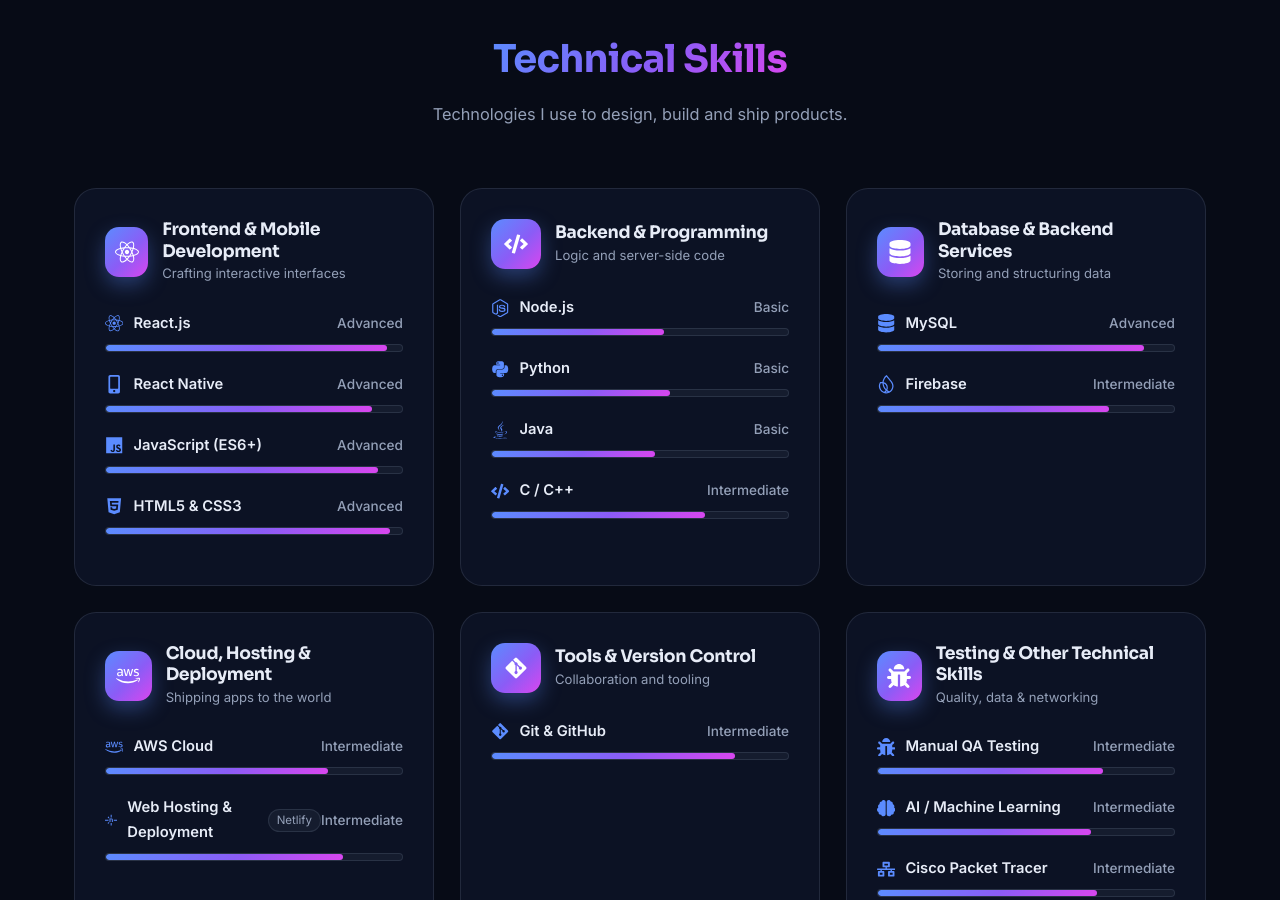
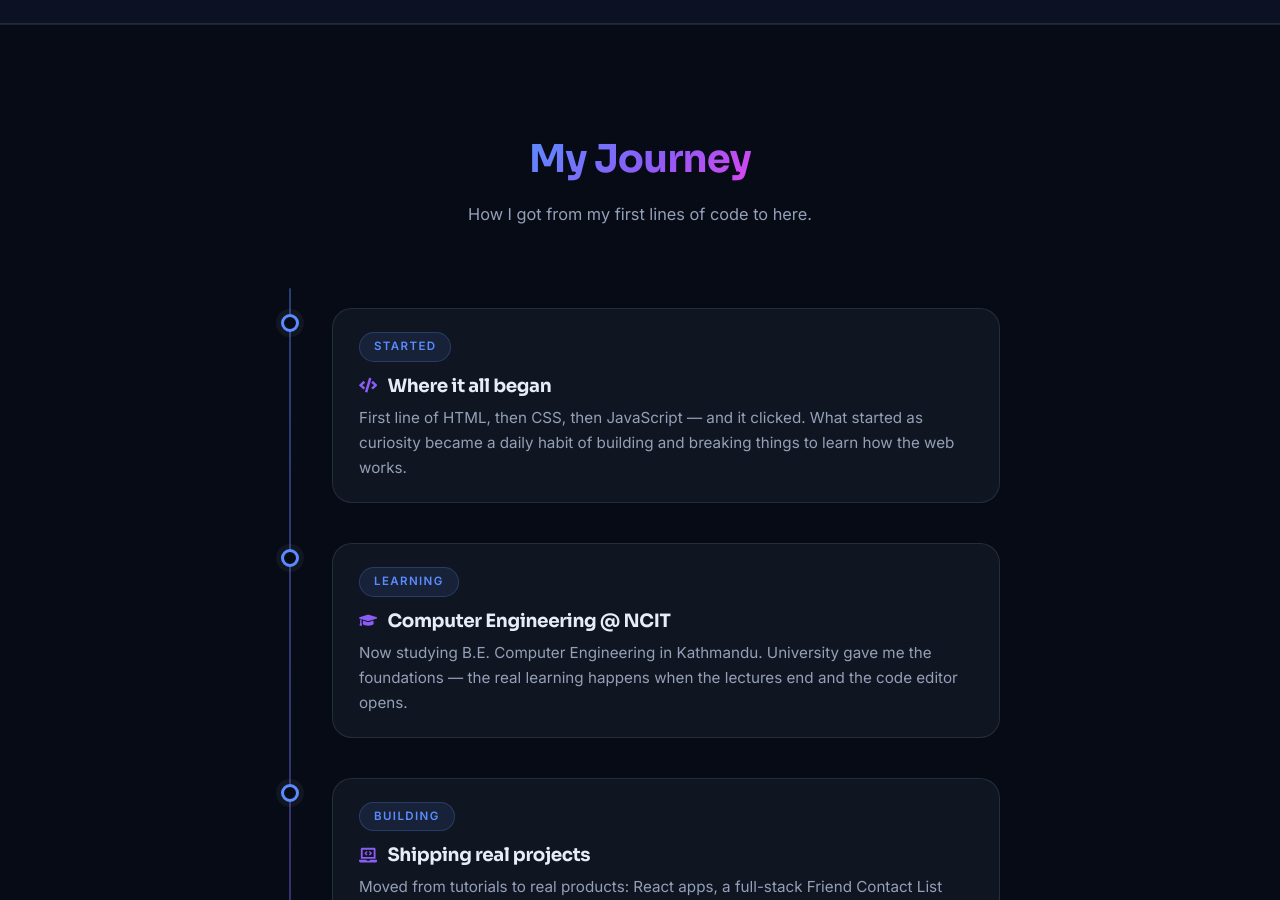
Before and after one commit to DayaShankar215/my-portfolio, a React (Vite) app: page / in a window 1280 px wide. Shown: the part 1900-2800 px from the top of the page. Built offline with nearby package versions, Linux system fonts and the light colour scheme; the HTML template or start-up script is replaced by a standard one.

Commit message:
new updated regarding loading page and ui

```diff
--- a/src/App.jsx
+++ b/src/App.jsx
@@ -3,6 +3,7 @@
 import Header from './components/Header/Header';
 import Hero from './components/Hero/Hero';
 import About from './components/About/About';
+import Journey from './components/Journey/Journey';
 import Skills from './components/Skills/Skills';
 import Stats from './components/Stats/Stats';
 import Services from './components/Services/Services';
@@ -99,6 +100,7 @@
             <main>
               <Hero />
               <About />
+              <Journey />
               <Skills />
               <Stats />
               <Services />
--- a/src/components/About/About.jsx
+++ b/src/components/About/About.jsx
@@ -1,6 +1,6 @@
 import { motion } from 'framer-motion';
 import { FaDownload, FaGraduationCap, FaMapMarkerAlt } from 'react-icons/fa';
-import { FiMail, FiBriefcase } from 'react-icons/fi';
+import { FiBriefcase } from 'react-icons/fi';
 import Tilt3D from '../Effects/Tilt3D';
 import styled from 'styled-components';
 
@@ -47,6 +47,25 @@
   }
 `;
 
+const ResumeButton = styled(motion.a)`
+  display: inline-block;
+  margin-top: 30px;
+  padding: 12px 30px;
+  background-color: var(--primary-color);
+  color: white;
+  border-radius: 999px;
+  text-decoration: none;
+  font-weight: 500;
+  transition: all 0.3s ease;
+  border: none;
+  cursor: pointer;
+
+  &:hover {
+    background-color: green;
+    transform: translateY(-2px);
+  }
+`;
+
 const AboutWatermark = styled.span`
   position: absolute;
   bottom: 18px;
@@ -59,6 +78,16 @@
   text-shadow: 0 1px 6px rgba(0, 0, 0, 0.6);
   pointer-events: none;
   user-select: none;
+`;
+
+const Signature = styled(motion.span)`
+  font-family: 'Great Vibes', cursive;
+  font-size: 2.6rem;
+  color: var(--primary);
+  display: block;
+  margin-top: 26px;
+  line-height: 1.1;
+  transform: rotate(-2deg);
 `;
 
 const AboutText = styled.div`
@@ -210,8 +239,9 @@
               viewport={{ once: true }}
             >
               <Highlight>
-                I am a Computer Engineering undergraduate from NCIT, passionate about
-                building clean, user-friendly digital experiences end-to-end.
+                I'm glad you're here. I'm a Computer Engineering undergraduate at
+                NCIT who fell in love with building for the web — and hasn't stopped
+                since.
               </Highlight>
             </motion.div>
 
@@ -221,9 +251,11 @@
               transition={{ duration: 0.5, delay: 0.3 }}
               viewport={{ once: true }}
             >
-              My focus is on creating responsive, accessible and performant web
-              applications. I love learning new tools, solving interesting problems and
-              turning ideas into working products.
+              It started with a simple HTML page and curiosity. Today I design,
+              build and ship web experiences end-to-end — React on the frontend,
+              Node.js and databases on the back. I'm the kind of person who reads
+              the docs for fun, reviews my own code twice, and stays until the
+              details feel right.
             </motion.p>
 
             <InfoRow
@@ -261,16 +293,6 @@
                   visible: { opacity: 1, y: 0 },
                 }}
               >
-                {/* <FiMail />
-                <h4>Email</h4>
-                <p>dayashankaradhikari@gmail.com</p> */}
-              {/* </InfoCard>
-              <InfoCard
-                variants={{
-                  hidden: { opacity: 0, y: 20 },
-                  visible: { opacity: 1, y: 0 },
-                }}
-              > */}
                 <FaMapMarkerAlt />
                 <h4>Location</h4>
                 <p>Kathmandu, Nepal</p>
@@ -325,6 +347,8 @@
               >
                 <FaDownload /> Download Resume
               </motion.a>
+
+              <Signature>Daya Shankar Adhikari</Signature>
             </motion.div>
           </AboutText>
         </AboutContent>
--- a/src/components/Hero/Hero.jsx
+++ b/src/components/Hero/Hero.jsx
@@ -379,9 +379,10 @@
               animate={{ opacity: 1, y: 0 }}
               transition={{ duration: 0.7, delay: 0.4 }}
             >
-              I craft fast, accessible and beautiful web experiences with modern
-              technologies like React &amp; Node.js. Currently an undergraduate at
-              NCIT building my way into the industry.
+              I build for the web from Kathmandu — React on the
+              frontend, Node.js on the back, and a genuine obsession for
+              getting the details right. Currently finishing my B.E. in
+              Computer Engineering at NCIT.
             </HeroSubtitle>
 
             <ButtonGroup
--- /dev/null
+++ b/src/components/Journey/Journey.jsx
@@ -0,0 +1,179 @@
+import { motion } from 'framer-motion';
+import { FaCode, FaGraduationCap, FaLaptopCode, FaPaperPlane } from 'react-icons/fa';
+import styled from 'styled-components';
+
+const JourneySection = styled.section`
+  background: var(--bg);
+  border-top: 1px solid var(--border);
+  border-bottom: 1px solid var(--border);
+`;
+
+const Timeline = styled.div`
+  position: relative;
+  max-width: 720px;
+  margin: 0 auto;
+  padding-top: 20px;
+
+  &::before {
+    content: '';
+    position: absolute;
+    top: 0;
+    bottom: 0;
+    left: 9px;
+    width: 2px;
+    background: linear-gradient(180deg, var(--primary), var(--accent));
+    border-radius: 2px;
+    opacity: 0.4;
+  }
+`;
+
+const Item = styled(motion.div)`
+  position: relative;
+  padding: 0 0 40px 52px;
+
+  &:last-child {
+    padding-bottom: 8px;
+  }
+`;
+
+const Dot = styled.span`
+  position: absolute;
+  left: 1px;
+  top: 6px;
+  width: 18px;
+  height: 18px;
+  border-radius: 50%;
+  background: var(--bg);
+  border: 3px solid var(--primary);
+  box-shadow: 0 0 0 5px var(--surface);
+
+  &.now {
+    border-color: var(--highlight);
+    box-shadow: 0 0 14px rgba(45, 212, 191, 0.55);
+  }
+`;
+
+const Card = styled.div`
+  background: var(--surface);
+  border: 1px solid var(--border);
+  border-radius: 20px;
+  padding: 22px 26px;
+  transition: all 0.3s ease;
+
+  &:hover {
+    border-color: var(--primary);
+    transform: translateY(-3px);
+    box-shadow: 0 14px 34px rgba(91, 140, 255, 0.16);
+  }
+`;
+
+const Period = styled.span`
+  display: inline-block;
+  padding: 4px 14px;
+  border-radius: 999px;
+  font-size: 0.72rem;
+  font-weight: 600;
+  letter-spacing: 0.12em;
+  text-transform: uppercase;
+  color: var(--primary);
+  background: rgba(91, 140, 255, 0.1);
+  border: 1px solid rgba(91, 140, 255, 0.25);
+  margin-bottom: 12px;
+`;
+
+const Title = styled.h3`
+  font-size: 1.15rem;
+  margin-bottom: 8px;
+  display: flex;
+  align-items: center;
+  gap: 10px;
+
+  svg {
+    color: var(--accent);
+  }
+`;
+
+const Text = styled.p`
+  margin: 0;
+  color: var(--text-muted);
+  font-size: 0.95rem;
+  line-height: 1.65;
+`;
+
+const steps = [
+  {
+    icon: <FaCode />,
+    period: 'Started',
+    title: 'Where it all began',
+    text: 'First line of HTML, then CSS, then JavaScript — and it clicked. What started as curiosity became a daily habit of building and breaking things to learn how the web works.',
+  },
+  {
+    icon: <FaGraduationCap />,
+    period: 'Learning',
+    title: 'Computer Engineering @ NCIT',
+    text: 'Now studying B.E. Computer Engineering in Kathmandu. University gave me the foundations — the real learning happens when the lectures end and the code editor opens.',
+  },
+  {
+    icon: <FaLaptopCode />,
+    period: 'Building',
+    title: 'Shipping real projects',
+    text: 'Moved from tutorials to real products: React apps, a full-stack Friend Contact List (React + Node.js + MySQL), and this portfolio — designed, built and deployed end-to-end.',
+  },
+  {
+    icon: <FaPaperPlane />,
+    period: 'Now',
+    title: 'Open to new opportunities',
+    text: 'Finishing my degree and polishing the edges — React Native, Node.js and AI/ML. Looking for frontend / full-stack roles and internships where I can solve real problems.',
+  },
+];
+
+function Journey() {
+  return (
+    <JourneySection id="journey">
+      <div className="container">
+        <motion.h2
+          className="section-title"
+          initial={{ opacity: 0, y: 20 }}
+          whileInView={{ opacity: 1, y: 0 }}
+          transition={{ duration: 0.5 }}
+          viewport={{ once: true }}
+        >
+          <span className="gradient-text">My Journey</span>
+        </motion.h2>
+        <motion.p
+          className="section-subtitle"
+          initial={{ opacity: 0, y: 20 }}
+          whileInView={{ opacity: 1, y: 0 }}
+          transition={{ duration: 0.5, delay: 0.1 }}
+          viewport={{ once: true }}
+        >
+          How I got from my first lines of code to here.
+        </motion.p>
+
+        <Timeline>
+          {steps.map((step, index) => (
+            <Item
+              key={index}
+              initial={{ opacity: 0, x: 40 }}
+              whileInView={{ opacity: 1, x: 0 }}
+              transition={{ duration: 0.55, delay: index * 0.08 }}
+              viewport={{ once: true, margin: '-60px' }}
+            >
+              <Dot className={step.period === 'Now' ? 'now' : undefined} />
+              <Card>
+                <Period>{step.period}</Period>
+                <Title>
+                  {step.icon}
+                  {step.title}
+                </Title>
+                <Text>{step.text}</Text>
+              </Card>
+            </Item>
+          ))}
+        </Timeline>
+      </div>
+    </JourneySection>
+  );
+}
+
+export default Journey;
--- a/src/index.css
+++ b/src/index.css
@@ -1,5 +1,5 @@
 /* src/index.css */
-@import url('https://fonts.googleapis.com/css2?family=Sora:wght@300;400;500;600;700;800&family=Inter:wght@300;400;500;600&family=JetBrains+Mono:wght@400;500;700&display=swap');
+@import url('https://fonts.googleapis.com/css2?family=Sora:wght@300;400;500;600;700;800&family=Inter:wght@300;400;500;600&family=JetBrains+Mono:wght@400;500;700&family=Great+Vibes&display=swap');
 
 :root {
   --primary: #5b8cff;
```
